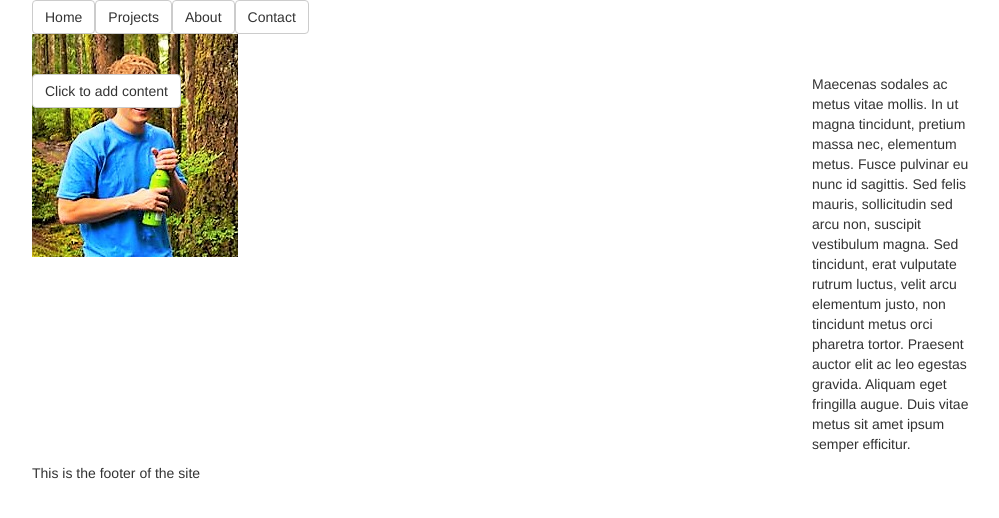
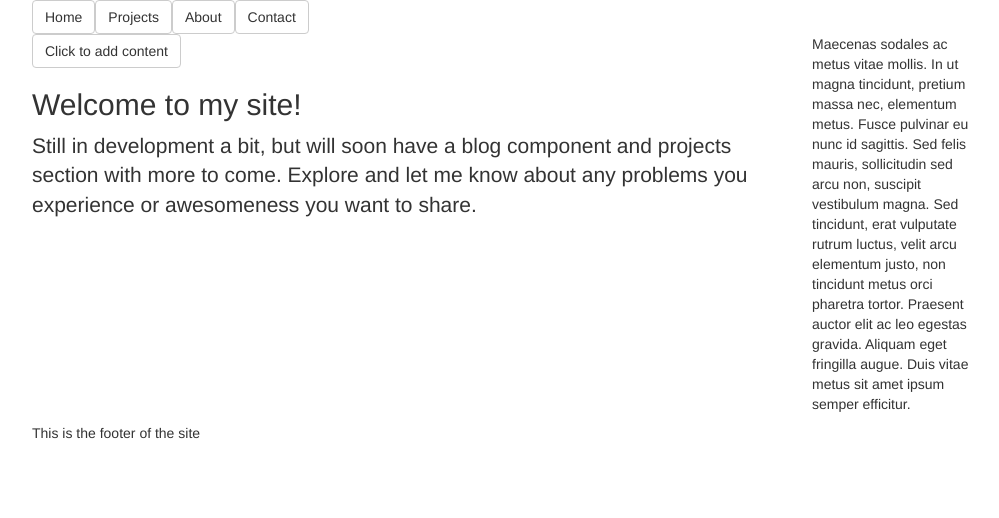
Before and after one commit to rcasto/MySite, a Node server app: page / in a window 1280 px wide. Shown: the top 518 px of the page, without its empty margins (38-1037 px from the left). Run offline with Node 20, Linux system fonts and the light colour scheme; style sheets or scripts are compiled from the project's sources; some libraries are stand-ins or nearby versions.

Commit message:
style fixes and content updates

```diff
--- a/views/footer.jade
+++ b/views/footer.jade
@@ -1,7 +1,5 @@
-div(class="footer")
-	div(class="container")
-		div(class="row")
-			p This is the footer of the site
+div(class="footer row")
+	p(class="col-xs-12") This is the footer of the site
 
 script(type="text/javascript", src="bower_components/less/dist/less.min.js")
 script(type="text/javascript", src="bower_components/jquery/dist/jquery.min.js")
--- a/views/index.jade
+++ b/views/index.jade
@@ -6,5 +6,9 @@ block content
 		div(class="main-content col-sm-8 col-md-8")
 			<button type="button" class="btn btn-default" id="add-content">Click to add content</button>
 
-		div(class="sidebar col-sm-4 col-md-4")
+			section
+				h2 Welcome to my site!
+				p(class="lead") Still in development a bit, but will soon have a blog component and projects section with more to come.  Explore and let me know about any problems you experience or awesomeness you want to share.
+
+		div(class="sidebar hidden-xs col-sm-4 col-md-4")
 			p Maecenas sodales ac metus vitae mollis. In ut magna tincidunt, pretium massa nec, elementum metus. Fusce pulvinar eu nunc id sagittis. Sed felis mauris, sollicitudin sed arcu non, suscipit vestibulum magna. Sed tincidunt, erat vulputate rutrum luctus, velit arcu elementum justo, non tincidunt metus orci pharetra tortor. Praesent auctor elit ac leo egestas gravida. Aliquam eget fringilla augue. Duis vitae metus sit amet ipsum semper efficitur.
--- a/views/layout.jade
+++ b/views/layout.jade
@@ -9,16 +9,13 @@ html
 		link(rel="stylesheet/less", href="stylesheets/styles.less")
 	body
 		div(class="container")
-			div(class="header", href="#")
-				div(class="header-links")
+			div(class="header row", href="#")
+				div(class="header-links col-xs-12")
 					a(class="btn btn-default", href="#") Home
 					a(class="btn btn-default", href="#") Projects
 					a(class="btn btn-default", href="#") About
 					a(class="btn btn-default", href="#") Contact
 
-				div(class="header-image")
-					img(src="images/me.jpg", class="img-responsive", alt="Picture of myself")
-
 			block content
 
 			include footer.jade
```
